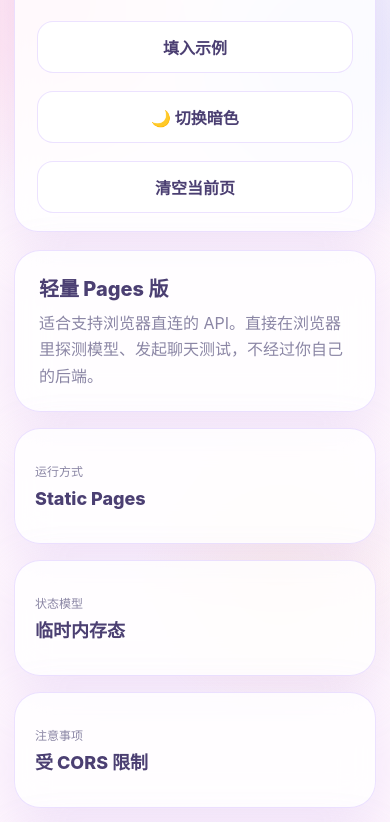
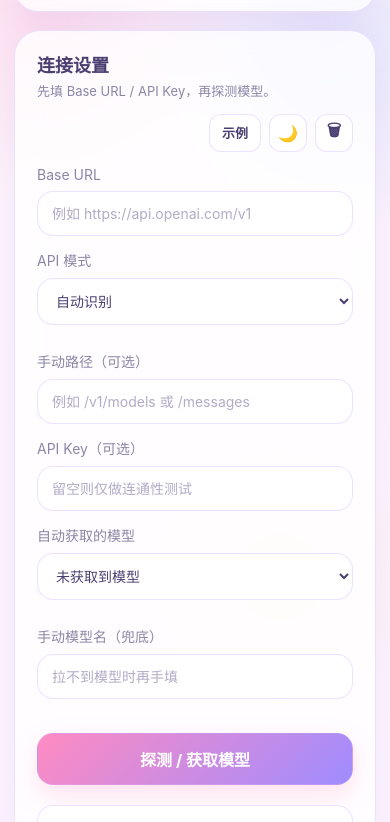
Before and after one commit to lemmomay/22-claw, a website: page api-test-site/pages/index.html in a window 390 px wide. Shown: the part 97-919 px from the top of the page. Drawn offline with Linux system fonts and the light colour scheme.

Commit message:
refactor(api-test-site): simplify pages layout

```diff
--- a/api-test-site/pages/app.js
+++ b/api-test-site/pages/app.js
@@ -101,25 +101,18 @@ function extractChatText(provider, payload) {
 
 function applyTheme(theme) {
   document.body.dataset.theme = theme;
-  $('themeToggle').textContent = theme === 'dark' ? '☀️ 切换亮色' : '🌙 切换暗色';
+  $('themeToggle').textContent = theme === 'dark' ? '☀️' : '🌙';
+  $('themeToggle').title = theme === 'dark' ? '切换亮色' : '切换暗色';
 }
 
 function loadTheme() {
-  try {
-    const saved = sessionStorage.getItem(THEME_KEY) || 'light';
-    applyTheme(saved);
-  } catch {
-    applyTheme('light');
-  }
+  applyTheme('light');
 }
 
 function toggleTheme() {
   const current = document.body.dataset.theme === 'dark' ? 'dark' : 'light';
   const next = current === 'dark' ? 'light' : 'dark';
   applyTheme(next);
-  try {
-    sessionStorage.setItem(THEME_KEY, next);
-  } catch {}
 }
 
 function setStatus(text, kind = '', hint = '') {
--- a/api-test-site/pages/index.html
+++ b/api-test-site/pages/index.html
@@ -13,39 +13,19 @@
           <div class="brand">🌸 API 测试站 · Pages 版</div>
           <div class="subtitle">纯前端直连 · 刷新即丢 · 不做本地持久化</div>
         </div>
-        <div class="topbar-actions">
-          <button id="fillDemoBtn" class="ghost-btn" type="button">填入示例</button>
-          <button id="themeToggle" class="theme-btn" type="button">🌙 切换暗色</button>
-          <button id="clearBtn" class="ghost-btn" type="button">清空当前页</button>
-        </div>
       </header>
 
-      <section class="hero-grid">
-        <div class="hero-card hero-main">
-          <div class="hero-title">轻量 Pages 版</div>
-          <div class="hero-text">适合支持浏览器直连的 API。直接在浏览器里探测模型、发起聊天测试，不经过你自己的后端。</div>
-        </div>
-        <div class="hero-card stat-card">
-          <div class="stat-label">运行方式</div>
-          <div class="stat-value">Static Pages</div>
-        </div>
-        <div class="hero-card stat-card">
-          <div class="stat-label">状态模型</div>
-          <div class="stat-value">临时内存态</div>
-        </div>
-        <div class="hero-card stat-card">
-          <div class="stat-label">注意事项</div>
-          <div class="stat-value">受 CORS 限制</div>
-        </div>
-      </section>
-
-      <main class="layout">
-        <section class="left-column">
-          <div class="card form-card">
-            <div class="section-head">
+      <main class="layout single-column-layout">
+        <section class="card form-card top-form-card">
+          <div class="section-head section-head-inline">
             <div>
               <div class="section-title">连接设置</div>
               <div class="section-desc">先填 Base URL / API Key，再探测模型。</div>
+            </div>
+            <div class="toolbar-icons">
+              <button id="fillDemoBtn" class="icon-btn text-icon-btn" type="button" title="填入示例">示例</button>
+              <button id="themeToggle" class="icon-btn" type="button" title="切换主题" aria-label="切换主题">🌙</button>
+              <button id="clearBtn" class="icon-btn" type="button" title="清空当前页" aria-label="清空当前页">🗑</button>
             </div>
           </div>
 
@@ -92,8 +72,10 @@
             <span class="pill">Chat Completions</span>
             <span class="pill">Anthropic /messages</span>
           </div>
-          </div>
+        </section>
 
+        <div class="content-grid">
+          <section class="left-column">
             <div class="card status-card">
               <div class="section-head tight">
                 <div>
@@ -105,20 +87,6 @@
                 <div id="statusBar" class="status-bar">等待测试…</div>
                 <div id="statusHint" class="status-hint">先探测模型；若失败，可能是 CORS、Key、路径或接口格式问题。</div>
               </div>
-          </div>
-
-          <div class="card notes-card">
-            <div class="section-head tight">
-              <div>
-                <div class="section-title">说明</div>
-                <div class="section-desc">这版很轻，但浏览器天然会更挑环境。</div>
-              </div>
-            </div>
-            <ul class="notes">
-              <li>这个 Pages 版由浏览器直接请求目标 API，不经过你的服务端。</li>
-              <li>如果接口不支持浏览器跨域访问（CORS），这里会失败，但不代表接口本身一定坏了。</li>
-              <li>页面不会写 localStorage / sessionStorage / IndexedDB；刷新后当前输入和结果都会丢失。</li>
-            </ul>
             </div>
           </section>
 
@@ -143,8 +111,10 @@
                 </div>
               </div>
             </section>
+          </section>
+        </div>
 
-          <section class="card info-card wide-info">
+        <section class="card info-card wide-info full-width-info">
           <div class="result-head">
             <div>
               <div class="section-title">INFO</div>
@@ -153,7 +123,10 @@
           </div>
           <pre id="result">等待测试…</pre>
         </section>
-        </section>
+
+        <div class="bottom-note">
+          Pages 版由浏览器直接请求目标 API，不经过你的服务端；如果接口不支持浏览器跨域访问（CORS），这里会失败，但不代表接口本身一定坏了。刷新后当前输入和结果都会丢失。
+        </div>
       </main>
     </div>
 
--- a/api-test-site/pages/styles.css
+++ b/api-test-site/pages/styles.css
@@ -59,7 +59,7 @@ body::before {
 .page {
   position: relative;
   z-index: 1;
-  max-width: 1320px;
+  max-width: 1280px;
   margin: 0 auto;
   padding: 24px;
 }
@@ -90,20 +90,6 @@ body::before {
   font-size: 14px;
 }
 
-.topbar-actions {
-  display: flex;
-  gap: 10px;
-  flex-wrap: wrap;
-}
-
-.hero-grid {
-  display: grid;
-  grid-template-columns: 2fr 1fr 1fr 1fr;
-  gap: 16px;
-  margin-bottom: 18px;
-}
-
-.hero-card,
 .card {
   background: var(--panel);
   border: 1px solid var(--border);
@@ -113,43 +99,22 @@ body::before {
   backdrop-filter: blur(16px);
 }
 
-.hero-main {
-  padding: 22px 24px;
+.layout {
+  display: grid;
+  gap: 18px;
 }
 
-.hero-title {
-  font-size: 20px;
-  font-weight: 800;
-  margin-bottom: 8px;
+.single-column-layout {
+  grid-template-columns: 1fr;
 }
 
-.hero-text {
-  color: var(--muted);
-  line-height: 1.65;
+.top-form-card {
+  padding: 20px 22px 18px;
 }
 
-.stat-card {
-  display: flex;
-  flex-direction: column;
-  justify-content: center;
-  min-height: 116px;
-}
-
-.stat-label {
-  font-size: 12px;
-  color: var(--muted);
-  margin-bottom: 8px;
-}
-
-.stat-value {
-  font-size: 18px;
-  font-weight: 800;
-  line-height: 1.35;
-}
-
-.layout {
+.content-grid {
   display: grid;
-  grid-template-columns: 420px 1fr;
+  grid-template-columns: 360px 1fr;
   gap: 18px;
   align-items: start;
 }
@@ -171,6 +136,10 @@ body::before {
   margin-bottom: 10px;
 }
 
+.section-head-inline {
+  align-items: flex-start;
+}
+
 .section-title {
   font-size: 18px;
   font-weight: 800;
@@ -182,10 +151,42 @@ body::before {
 .info-subtitle,
 .composer-tip,
 .status-hint,
-.notes {
+.bottom-note {
   color: var(--muted);
   font-size: 13px;
   line-height: 1.6;
+}
+
+.toolbar-icons {
+  display: flex;
+  align-items: center;
+  gap: 8px;
+  flex-wrap: wrap;
+}
+
+.icon-btn {
+  width: 38px;
+  min-width: 38px;
+  height: 38px;
+  margin: 0;
+  border-radius: 12px;
+  border: 1px solid var(--border);
+  background: var(--panel-strong);
+  color: var(--text);
+  display: inline-flex;
+  align-items: center;
+  justify-content: center;
+  padding: 0;
+  font-size: 16px;
+  box-shadow: none;
+}
+
+.text-icon-btn {
+  width: auto;
+  min-width: 0;
+  padding: 0 12px;
+  font-size: 13px;
+  font-weight: 700;
 }
 
 .field-group {
@@ -243,9 +244,7 @@ button:hover {
   filter: brightness(1.03);
 }
 
-button.secondary,
-button.ghost-btn,
-button.theme-btn {
+button.secondary {
   background: var(--panel-strong);
   color: var(--text);
   box-shadow: none;
@@ -284,14 +283,10 @@ button.theme-btn {
   font-weight: 800;
   color: var(--muted);
 }
+
 .status-bar.ok { color: var(--ok); }
 .status-bar.warn { color: var(--warn); }
 .status-bar.bad { color: var(--bad); }
-
-.notes-card .notes {
-  margin: 0;
-  padding-left: 18px;
-}
 
 .chat-card {
   min-height: 760px;
@@ -397,8 +392,8 @@ button.theme-btn {
   flex: 0 0 auto;
 }
 
-.wide-info {
-  margin-top: 18px;
+.full-width-info {
+  width: 100%;
 }
 
 .result-head {
@@ -408,7 +403,7 @@ button.theme-btn {
 .info-card pre {
   white-space: pre-wrap;
   word-break: break-word;
-  min-height: 260px;
+  min-height: 220px;
   margin: 0;
   color: var(--text);
   background: var(--info-bg);
@@ -418,14 +413,12 @@ button.theme-btn {
   overflow: auto;
 }
 
-@media (max-width: 1180px) {
-  .hero-grid {
-    grid-template-columns: 1fr 1fr;
-  }
+.bottom-note {
+  padding: 0 4px 4px;
 }
 
 @media (max-width: 1024px) {
-  .layout {
+  .content-grid {
     grid-template-columns: 1fr;
   }
 }
@@ -436,17 +429,22 @@ button.theme-btn {
   }
 
   .topbar {
-    flex-direction: column;
-    align-items: stretch;
+    padding: 16px 18px;
   }
 
-  .topbar-actions,
-  .actions,
-  .composer-actions,
   .row2,
-  .hero-grid {
+  .actions {
     grid-template-columns: 1fr;
     display: grid;
+  }
+
+  .section-head-inline {
+    flex-direction: column;
+  }
+
+  .toolbar-icons {
+    width: 100%;
+    justify-content: flex-end;
   }
 
   .chat-card {
@@ -461,6 +459,11 @@ button.theme-btn {
     max-width: 92%;
   }
 
+  .composer-actions {
+    flex-direction: column;
+    align-items: stretch;
+  }
+
   .composer-actions button {
     width: 100%;
   }
```
Lines whose indentation alone changed are shown as unchanged.
